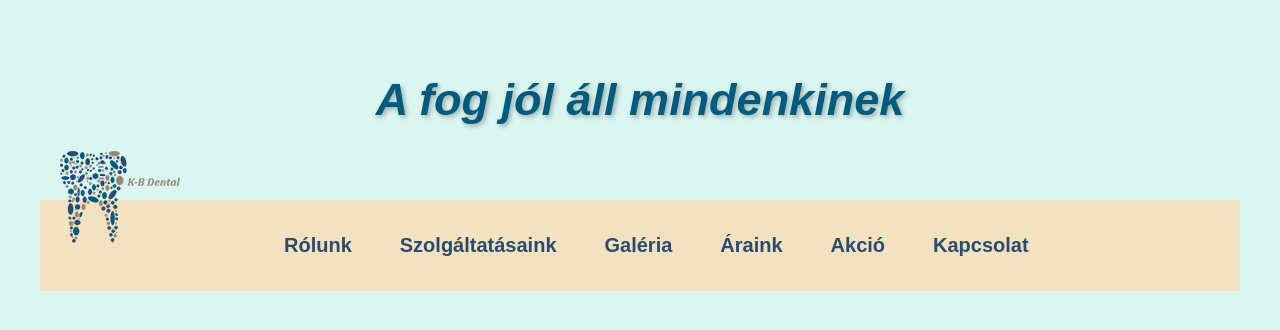
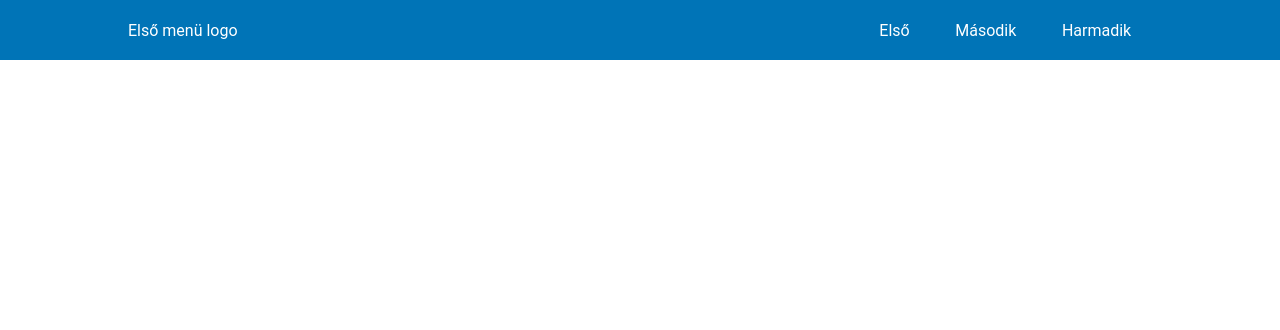
Before and after one commit to kelecsenyi/Menus, a plain HTML site: page menu-3/index.html in a window 1280 px wide. Drawn offline with Linux system fonts and the light colour scheme.

Commit message:
sub-menu

```diff
--- a/menu-3/index.html
+++ b/menu-3/index.html
@@ -1,41 +1,30 @@
-<!doctype html>
+<!DOCTYPE html>
 <html lang="en">
 <head>
-    <title>Title</title>
-    <!-- Required meta tags -->
-    <meta charset="utf-8">
-    <meta name="viewport" content="width=device-width, initial-scale=1, shrink-to-fit=no">
+    <meta charset="UTF-8">
+    <meta http-equiv="X-UA-Compatible" content="IE=edge">
+    <meta name="viewport" content="width=device-width, initial-scale=1.0">
     <link rel="stylesheet" href="style.css">
+    <title>Első menü</title>
 </head>
 <body>
     <header>
-          <div class="slogen">
-              A fog jól áll mindenkinek
+        <div class="wrapper">
+            <div class="logo">Első menü logo</div>
+        <nav>
+            <ul>
+                <li><a href="#">Első</a></li>
+                <li><a href="#">Második</a>
+                    <ul class="dropdown">
+                        <li><a href="#">Sub-1</a></li>
+                        <li><a href="#">Sub-2</a></li>
+                        <li><a href="#">Sub-3</a></li>
+                    </ul>
+                </li>
+                <li><a href="#">Harmadik</a></li>
+            </ul>
+        </nav>
         </div>
     </header>
-      <nav class="nav">
-          <div class="image">
-              <a href="#"></a>
-          </div>
-          <ul class="menu">
-              <li><a>Rólunk</a></li>
-              <li><a>Szolgáltatásaink</a>
-                <ul class="submenu">
-                    <li><a>Tömések</a></li>
-                    <li><a>Gyökérkezelés</a></li>
-                    <li><a>Szájsebészet</a></li>
-                    <li><a>Fogpótlások</a></li>
-                    <li><a>Szájhigéniás kezelésel</a></li>
-                    <li><a>Fogfehérítés</a></li>
-                    <li><a>Gyermekfogászat</a></li>
-                    <li><a>Fogászati lézer</a></li>
-                </ul>
-                </li>
-              <li><a>Galéria</a></li>
-              <li><a>Áraink</a></li>
-              <li><a>Akció</a></li>
-              <li><a>Kapcsolat</a></li>
-          </ul>
-      </nav>
 </body>
 </html>
--- a/menu-3/style.css
+++ b/menu-3/style.css
@@ -1,85 +1,81 @@
 *{
-    box-sizing: border-box;
     margin: 0;
     padding: 0;
-    font-family: Arial, sans-serif;
+    box-sizing: border-box;
 }
 
-:root{
-    --background:#DBF5F0;
-    --menu:#F3E1C0;
-    --hover:#275070;
-}
-
-body{
-    background: var(--background);
-    width: 1200px;
-    margin: 0 auto;
+html{
+    font-family: "roboto",sans-serif;
 }
 
 header{
+    background-color: #0074B7;
+    height: 60px;
+}
+
+header .wrapper{
     display: flex;
     align-items: center;
-    justify-content: center;
-    height: 200px;
+    justify-content: space-between;
+    width: 80vw;
+    margin: 0 auto;
+    height: 100%;
+    color: white;
 }
 
-header .slogen{
-    text-align: center;
-    font-size: 45px;
-    font-weight: bold;
-    font-style: italic;
-    color: #005b7e;
-    text-shadow: 2px 2px 5px rgb(0 0 0 / 30%);
-}
-
-.nav{
-    background: var(--menu);
-    display: flex;
-    position: relative;
-    padding: 20px;
-}
-
-.menu{
-    display: flex;
+nav ul{
     list-style: none;
 }
 
-.menu li{
-
+nav ul li{
+    display: inline-block;
+    position: relative;
 }
 
-.menu a {
-    font-size: 20px;
-    color: #284b70;
-    font-weight: bold;
-    display: block;
-    padding: 10px 20px;
+nav ul li a{
+    color: white;
+    text-decoration: none;
+    padding: .8rem;
+    margin: .5rem .5rem;
+    border-radius: .5rem;
+    transition: all .3s;
 }
 
-.menu>li>a {
-    border: 4px solid transparent;
-    border-radius: 10px
+nav ul li .active{
+    color: black;
+    background-color: white;
 }
 
-.submenu{
-    position: absolute;
-    z-index: 100;
-    text-align: center;
-    width: 100%;
-    display: none;
+nav ul li a:hover{
+    color: black;
+    background-color: white;
+    transition: all .3s;
 }
 
-.nav .image a{
+
+/*subnav*/
+ul li ul {
+    background: #0074B7;
+    visibility: hidden;
+    opacity: 0;
+    min-width: 3rem;
     position: absolute;
-    top: -49px;
-    left: 20px;
-    width: 170px;
-    height: 130px;
-    display: block;
-    background: url("../menu-3/pics/logo-footer.png") no-repeat;
+    margin-top: 1rem;
+    left: 0;
+    /* display: none;*/
+    transition: all 0.3s ease;
 }
 
-.nav .image{
-    width: 200px;
+ul li:hover > ul,
+ul li:focus-within > ul,
+ul li ul:hover,
+ul li ul:focus {
+    visibility: visible;
+    opacity: 1;
+    display: block;
 }
+
+ul li ul li {
+    width: 100%;
+    padding: 1rem .5rem;
+}
```
Also changed, not shown: menu-3/pics/logo-footer.png (deleted). Lines whose indentation alone changed are shown as unchanged.
